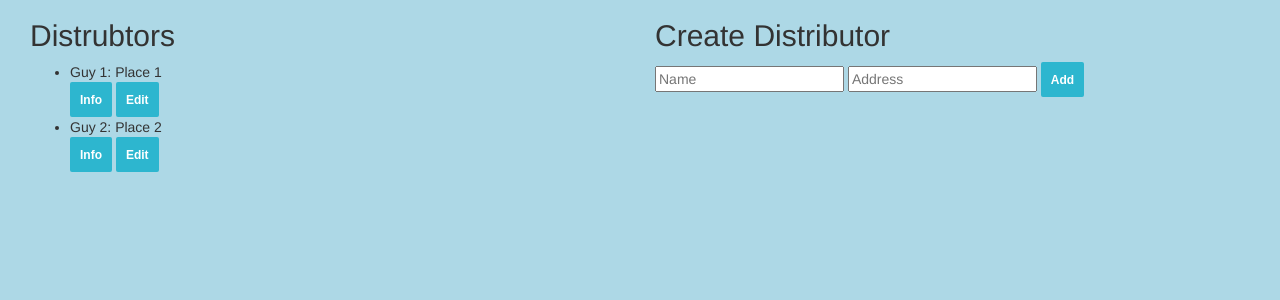
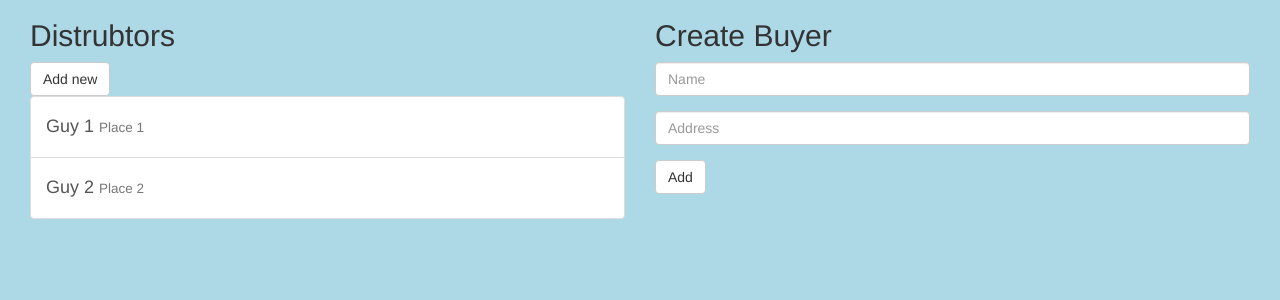
Before and after one commit to JQuinzell/CookieMonster, a Flask app: page /distributors in a window 1280 px wide. Shown: the part 51-351 px from the top of the page. Run offline with Flask 2, Linux system fonts and the light colour scheme; some libraries are stand-ins or nearby versions.

Commit message:
Bootstrapify all layouts

```diff
--- a/application/templates/distributors/index.html
+++ b/application/templates/distributors/index.html
@@ -3,23 +3,26 @@
 {{ super() }}
 <div class="col-md-6">
   <h2>Distrubtors</h2>
-  <ul id="distributor-list">
+  <button class="btn btn-default">Add new</button>
+  <ul class="list-group">
     {% for dist in distributors %}
-    <li>
-      {{dist.name}}: {{dist.address}}
-      <div class="button-group">
-        <button class="button buy">Info</button>
-        <button class="button edit">Edit</button>
-      </div>
-    </li>
+    <button class="list-group-item">
+      <h4>{{dist.name}} <small>{{dist.address}}</small></h4>
+    </button>
     {% endfor %}
   </ul>
 </div>
 
 <div class="col-md-6">
-  <h2>Create Distributor</h2>
-  <input type="text" placeholder="Name">
-  <input type="text" placeholder="Address">
-  <button class="button">Add</button>
+  <form>
+    <h2>Create Buyer</h2>
+    <div class="form-group">
+      <input type="text" class="form-control" placeholder="Name">
+    </div>
+    <div class="form-group">
+      <input type="text" class="form-control" placeholder="Address">
+    </div>
+    <button class="btn btn-default">Add</button>
+  </form>
 </div>
 {% endblock %}
```
Also changed, not shown: application/templates/buyers/index.html (+15 -13 lines), application/templates/cookies/index.html (+3 -9 lines), application/templates/warehouses/index.html (+15 -13 lines).
